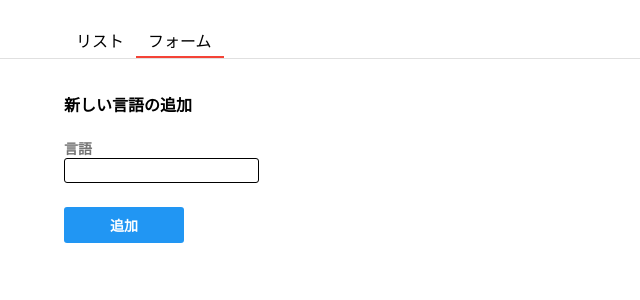
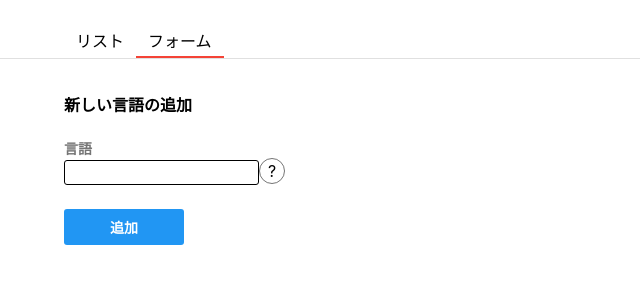
Before and after one commit to taker0084/react-tutorial, a React (Create React App) app: page / in a window 1280 px wide. Both pictures are taken after a click on the item "フォーム". Shown: the top 300 px of the page, without its empty margins (0-640 px from the left). Built offline with nearby package versions, Linux system fonts and the light colour scheme.

Commit message:
refの利用

```diff
--- a/src/Form.js
+++ b/src/Form.js
@@ -3,6 +3,7 @@
 import Button from './components/Button';
 import { TabBodyContainer } from './components/tab-body-container';
 import { FormModal } from './FormModal';
+import { Hint } from './Hint';
 
 const Label = styled.label`
     display: flex;
@@ -46,6 +47,7 @@
                     <div>
                         <Label>言語</Label>
                         <Input type="text" value={text} onChange={(e) => this.setState({text: e.target.value})}/>
+                        <Hint />
                     </div>
                     <ButtonContainer>
                         <FormButton>追加</FormButton>
--- /dev/null
+++ b/src/Hint.js
@@ -0,0 +1,57 @@
+import React, { createRef } from "react";
+import styled from "styled-components";
+
+const HintContainer=styled.div`
+    position: relative;
+    display: inline-flex;
+    mergin-left: 12px;
+`
+const HintInner = styled.div`
+    display: flex;
+    justify-content: center;
+    align-items: center;
+    border-radius: 50%;
+    border: 1px solid #757575;
+    width: 24px;
+    height: 24px;
+    cursor: pointer;
+`
+const PopupContainer = styled.div`
+    position: absolute;
+    left: 88%;
+    bottom: 12px;
+    display: flex;
+    justify-content: center;
+    border: 1px solid black;
+    border-radius: 8px;
+    padding: 8px;
+    width: 140px;
+`
+export class Hint extends React.Component{
+    constructor(props){
+        super(props);
+        this.state={
+            ShowPopup: false
+        }
+        this.ref = React.createRef();
+    }
+    componentDidUpdate(){
+        if(this.ref.current) this.ref.current.focus();
+    }
+    render(){
+        const {ShowPopup} = this.state;
+        return(
+            <HintContainer>
+                <HintInner onClick={()=>this.setState({ShowPopup:true})}>
+                    ?
+                </HintInner>
+                {
+                    ShowPopup &&
+                    <PopupContainer ref={this.ref} onBlur={()=>this.setState({ShowPopup:false})} tabIndex={0}>
+                        言語の名前です
+                    </PopupContainer>
+                }
+            </HintContainer>
+        )
+    }
+}
```
